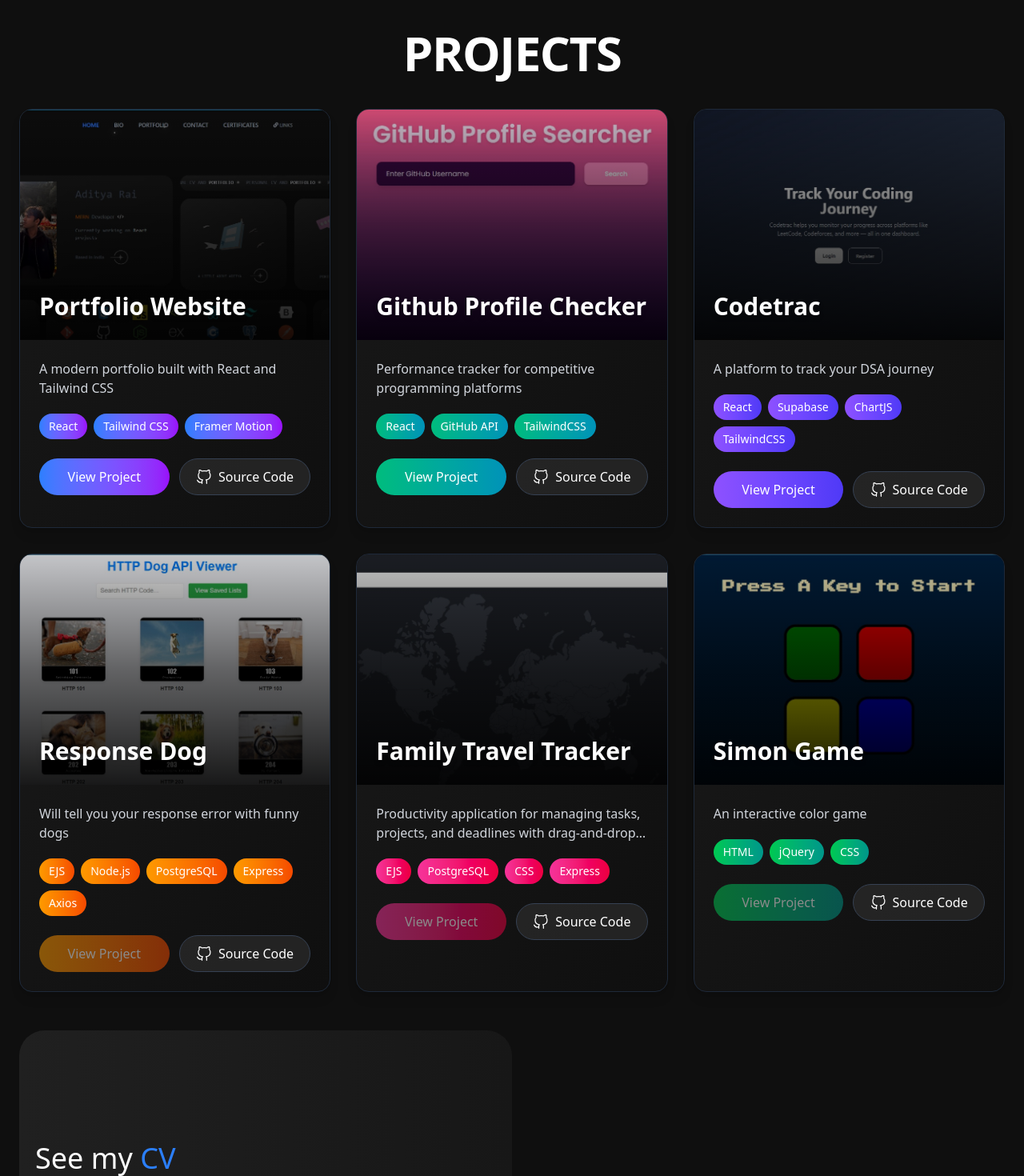
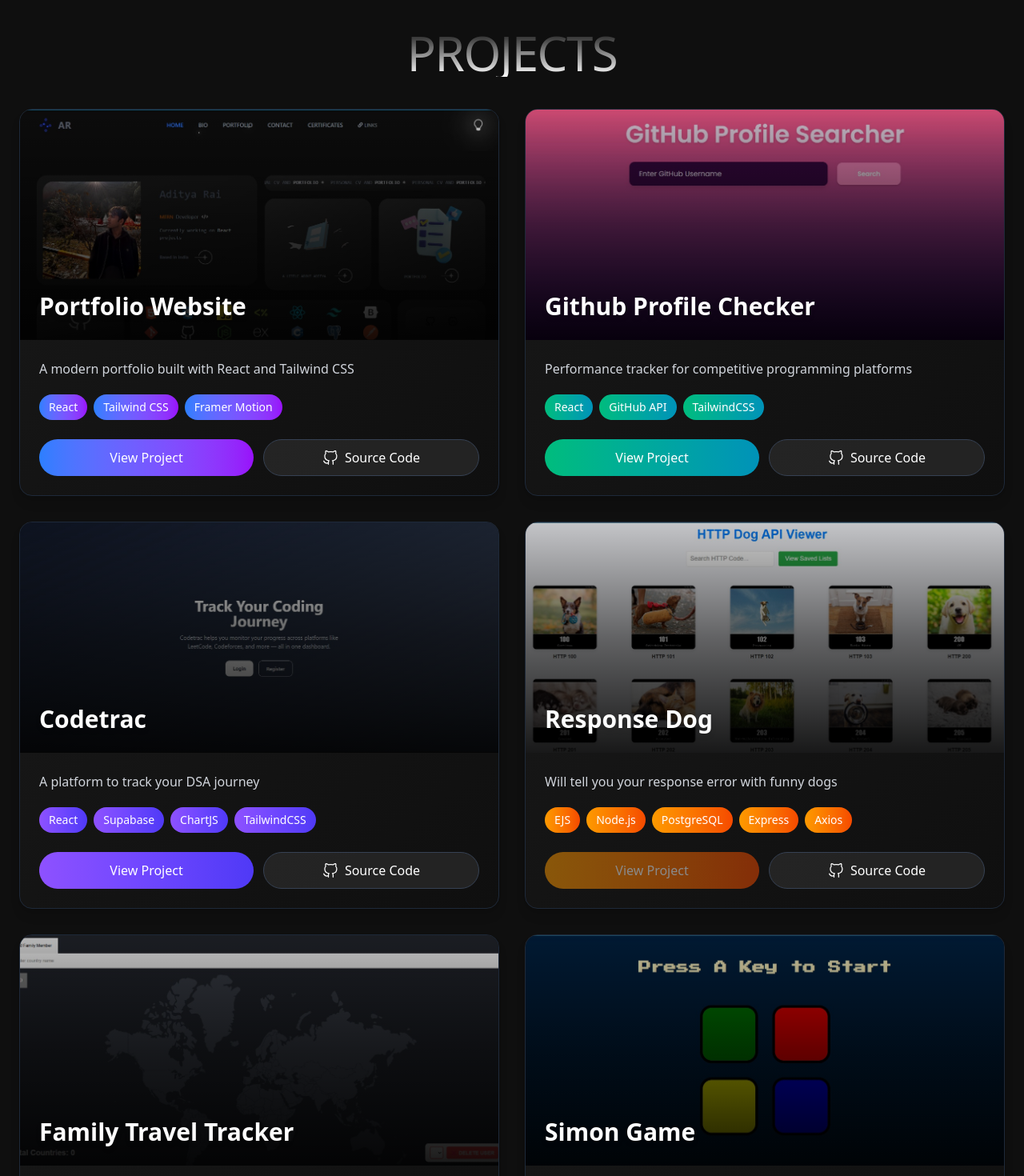
Before and after one commit to withsammi/React-Portfolio, a React (Vite) app: page /projects in a window 1280 px wide. Shown: the part 180-1650 px from the top of the page at 80% size. Built offline with nearby package versions, Linux system fonts and the light colour scheme.

Commit message:
Projects bug fix

```diff
--- a/src/components/Projects/Projects.jsx
+++ b/src/components/Projects/Projects.jsx
@@ -66,7 +66,7 @@
       id: 5,
       title: "Family Travel Tracker",
       description:
-        "Productivity application for managing tasks, projects, and deadlines with drag-and-drop interface",
+        "An application to track your visited Country",
       url: "",
       image: preview5,
       technologies: ["EJS", "PostgreSQL", "CSS", "Express"],
@@ -99,7 +99,7 @@
     >
       <motion.h1
         ref={titleRef}
-        className="text-center text-4xl sm:text-5xl md:text-6xl invert mb-10 font-bold tracking-tight"
+        className="text-center text-4xl sm:text-5xl md:text-6xl invert mb-10 mask-linear-from-neutral-700 tracking-tight"
         onMouseEnter={projectsScramble.handleHover}
         initial={{ opacity: 0, y: -20 }}
         animate={titleInView ? { opacity: 1, y: 0 } : { opacity: 0, y: -20 }}
@@ -108,7 +108,8 @@
         {projectsScramble.text}
       </motion.h1>
 
-      <div className="grid grid-cols-1 sm:grid-cols-2 lg:grid-cols-3 gap-6 sm:gap-8">
+      <div className="mt-10 grid grid-cols-1 sm:grid-cols-2 gap-6 sm:gap-8 justify-items-center">
+
         {projects.map((project, index) => {
           const cardRef = useRef(null);
           const cardInView = useInView(cardRef, {
@@ -253,9 +254,7 @@
         )}
       </AnimatePresence>
 
-      <div className="mt-12">
-        <CvCard />
-      </div>
+
     </div>
   );
 };
```
